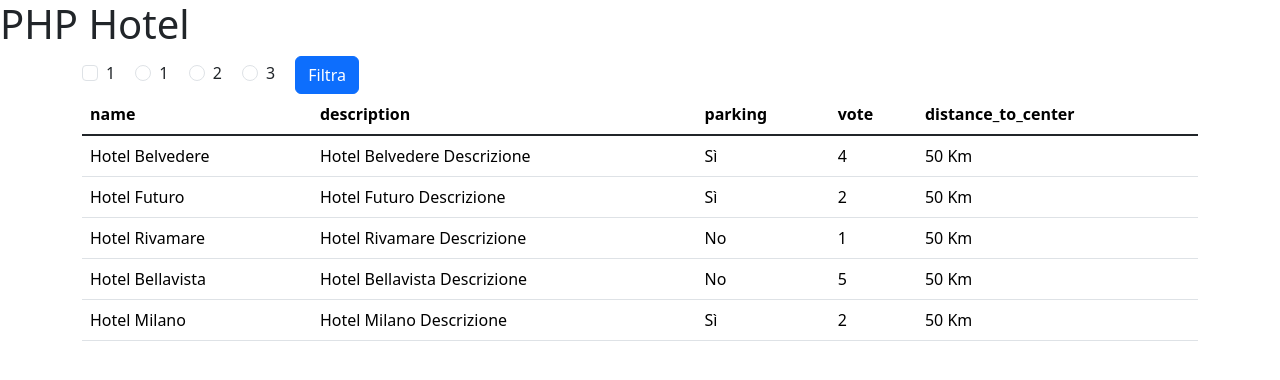
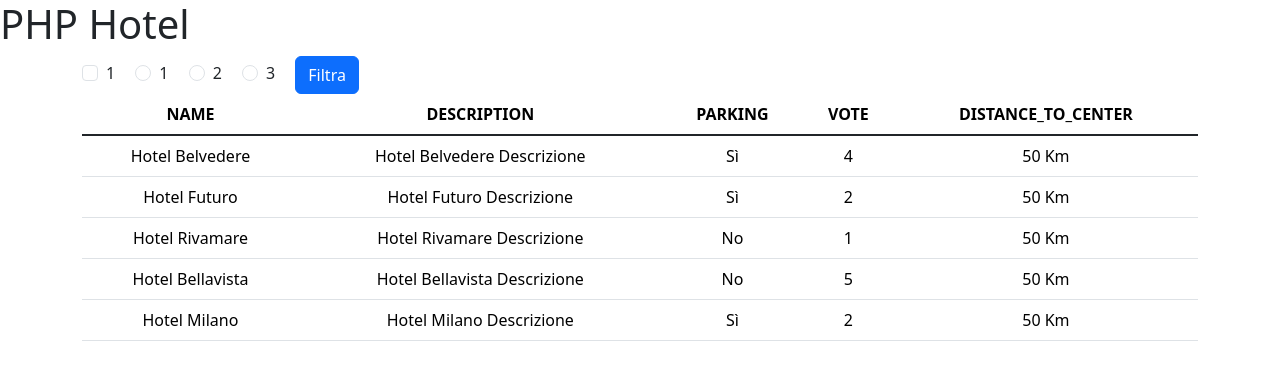
Before and after one commit to ginevrabotrugno/php-hotel, a PHP site: page / in a window 1280 px wide. Shown: the top 380 px of the page. Run offline with PHP 8.4, Linux system fonts and the light colour scheme.

Commit message:
fix: fix table style

```diff
--- a/index.php
+++ b/index.php
@@ -82,9 +82,9 @@
 
         </form>
 
-        <table class="table">
+        <table class="table text-center">
             <thead>
-                <tr>
+                <tr class="text-uppercase">
                     <?php
                         // Usare il primo hotel per ottenere le chiavi
                         $firstHotel = $hotels[0];
```
